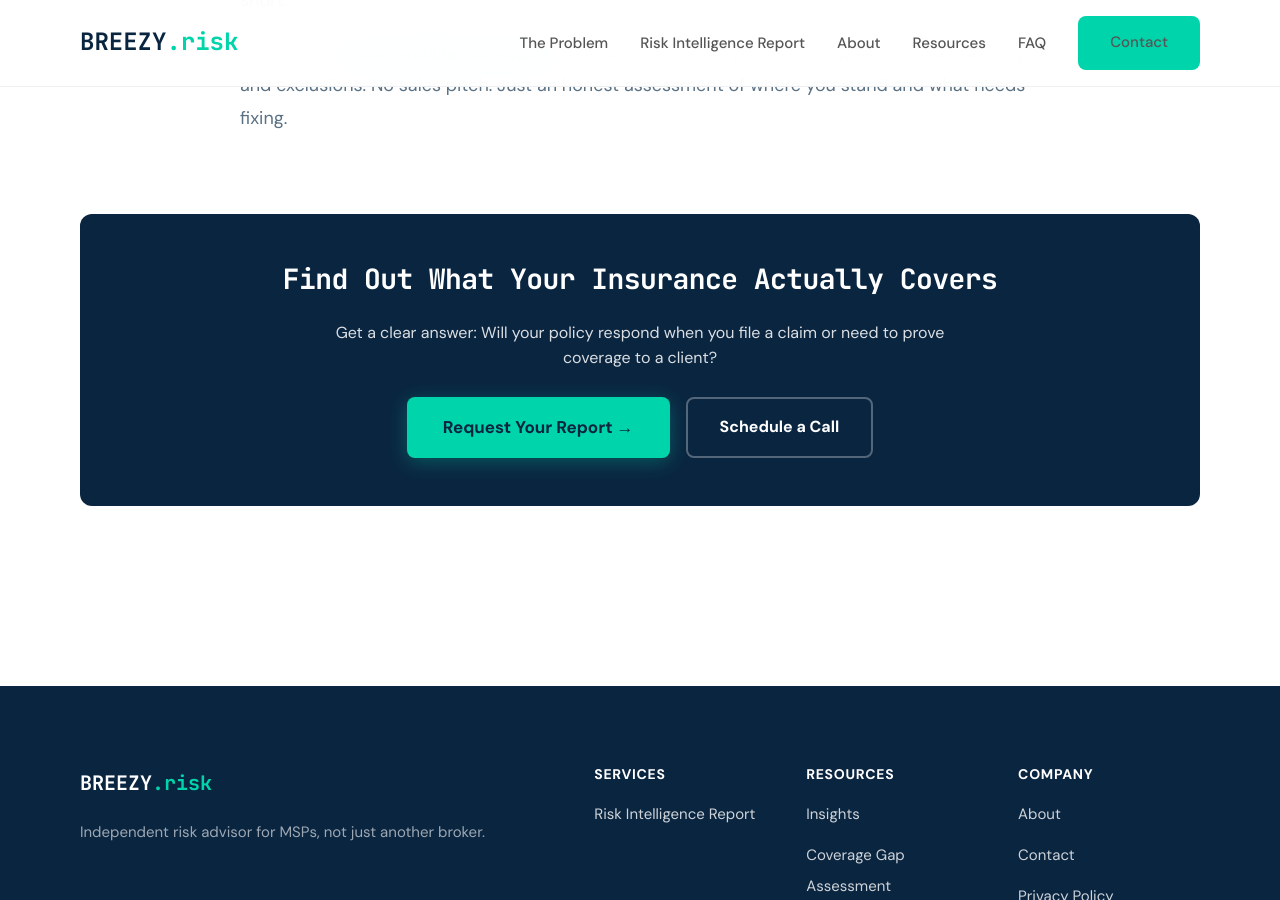
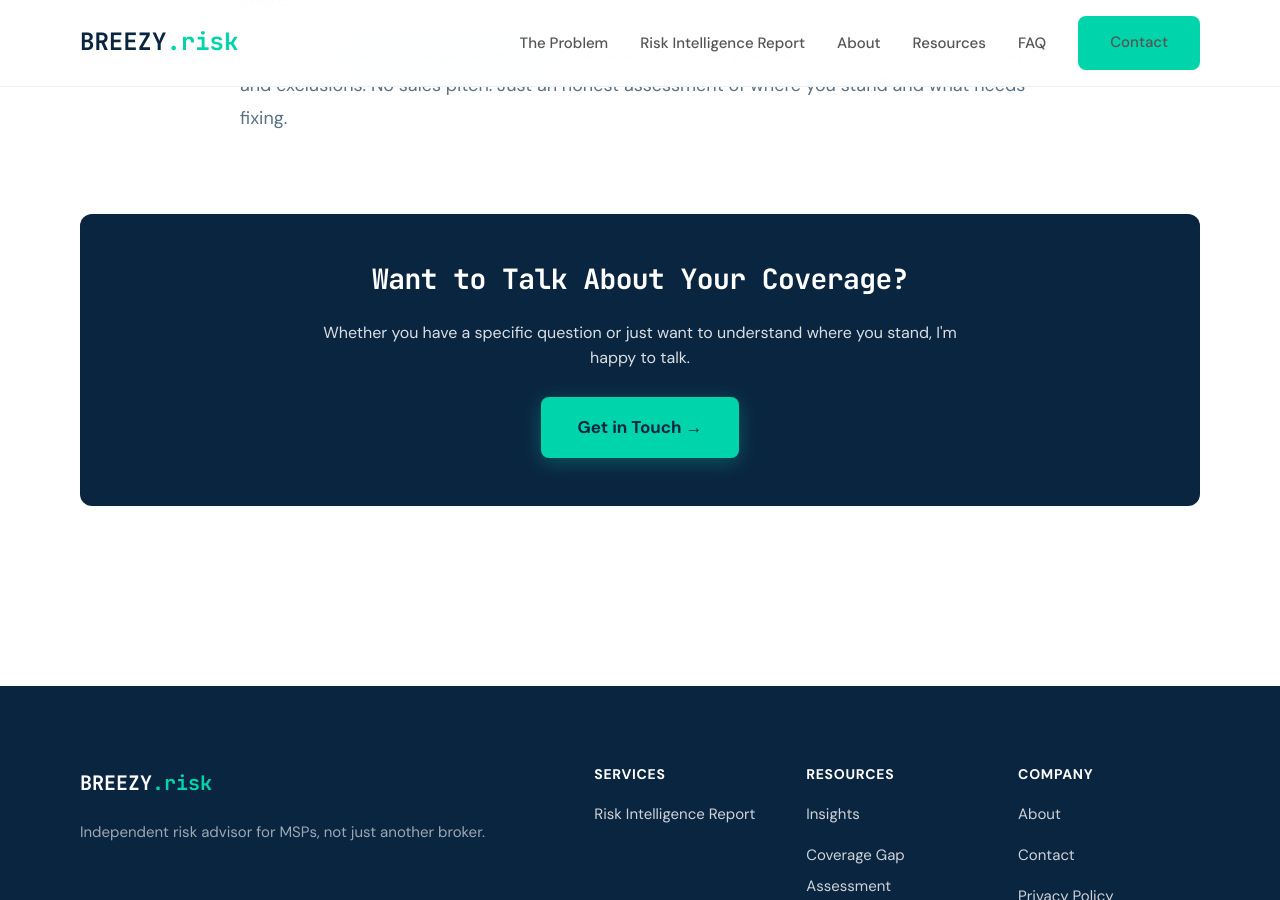
Before and after one commit to joeproe1/breezyins.com, a Jekyll site: the page built from about.html, in a window 1280 px wide and 900 px high, scrolled down 1907 px. Built offline with Jekyll 4.4.1, drawn with Linux system fonts in a browser that asks for light colours.

Commit message:
Bigger hero CTA button, update About page CTA to Get in Touch
- Homepage hero: btn-primary -> btn-accent for larger padding and font
- About page: replaced "Request Your Report" + "Schedule a Call" with single "Get in Touch" CTA

Co-Authored-By: Claude Opus 4.6 <noreply@anthropic.com>

```diff
--- a/about.html
+++ b/about.html
@@ -74,11 +74,10 @@ image: /assets/images/joerg-portrait.jpg
         </div>
 
         <div class="about-cta">
-            <h2>Find Out What Your Insurance Actually Covers</h2>
-            <p>Get a clear answer: Will your policy respond when you file a claim or need to prove coverage to a client?</p>
+            <h2>Want to Talk About Your Coverage?</h2>
+            <p>Whether you have a specific question or just want to understand where you stand, I'm happy to talk.</p>
             <div class="cta-buttons">
-                <a href="{{ '/contact/' | relative_url }}" class="btn btn-accent">Request Your Report &rarr;</a>
-                <a href="{{ '/contact/' | relative_url }}#schedule" class="btn btn-secondary" style="color: white; border-color: rgba(255,255,255,0.3);">Schedule a Call</a>
+                <a href="{{ '/contact/' | relative_url }}" class="btn btn-accent">Get in Touch &rarr;</a>
             </div>
         </div>
     </div>
--- a/index.html
+++ b/index.html
@@ -22,7 +22,7 @@ description: "Tech E&O and cyber insurance coverage for MSPs that actually respo
       </p>
 
       <div class="cta-group" style="justify-content: center;">
-        <a href="{{ '/contact/' | relative_url }}" class="btn btn-primary">Get in Touch &rarr;</a>
+        <a href="{{ '/contact/' | relative_url }}" class="btn btn-accent">Get in Touch &rarr;</a>
       </div>
     </div>
   </div>
```
